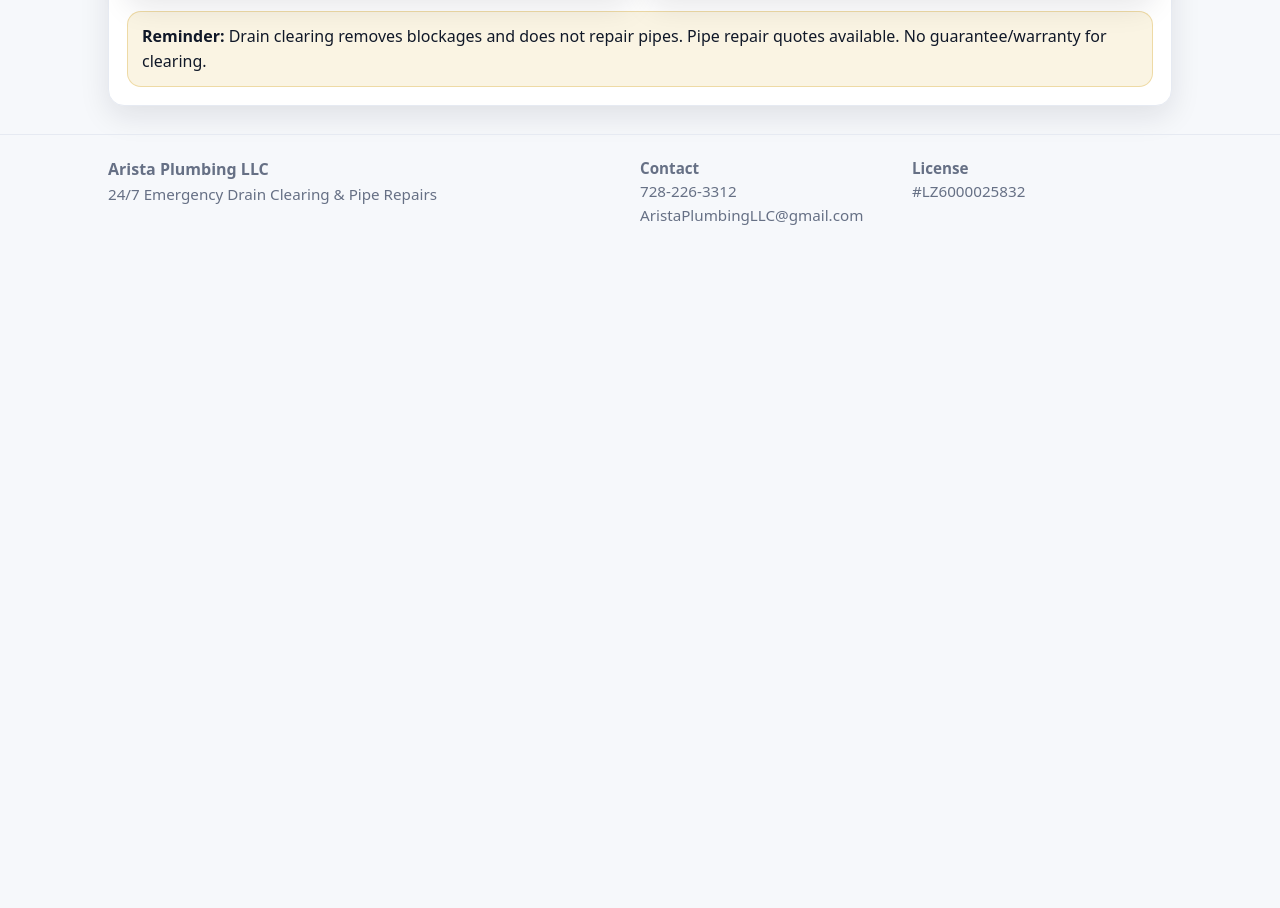
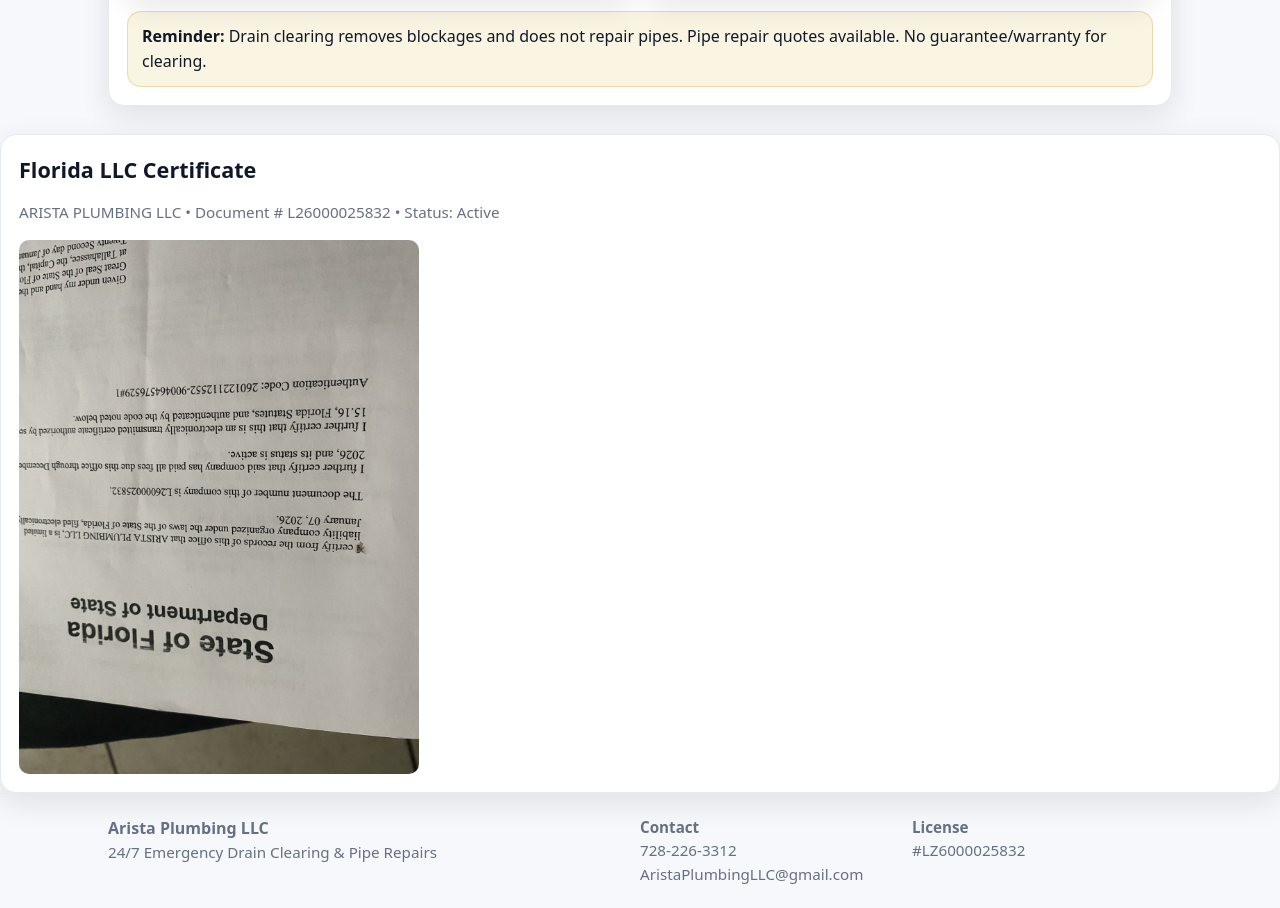
Before and after one commit to Ristapher/AristaPlumbingLLC, a plain HTML site: page contact.html in a window 1280 px wide. Shown: the part 711-1619 px from the top of the page. Before the commit the page ends 960 px from the top, so only its background shows below. Drawn offline with Linux system fonts and the light colour scheme.

Commit message:
Add Florida LLC certificate to contact page
Added Florida LLC certificate section with image.

```diff
--- a/contact.html
+++ b/contact.html
@@ -74,6 +74,20 @@
   </div>
 </main>
 
+<div class="card padded">
+  <h2>Florida LLC Certificate</h2>
+
+  <p class="small">
+  ARISTA PLUMBING LLC • Document # L26000025832 • Status: Active
+  </p>
+
+  <img
+    src="images/florida-llc-certificate.jpg"
+    alt="Florida Department of State certificate"
+    style="max-width:400px; border-radius:10px;"
+  >
+</div>
+
 <footer class="footer">
   <div class="container cols">
     <div>
```
